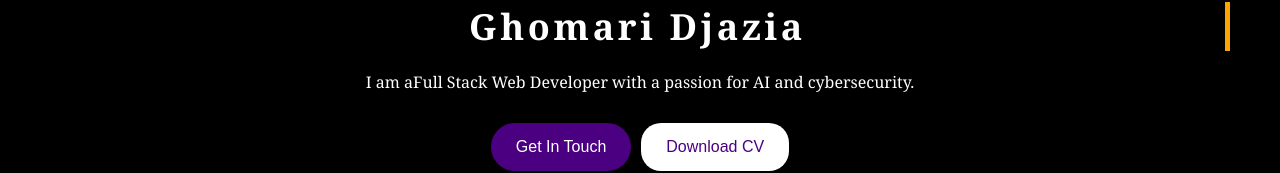
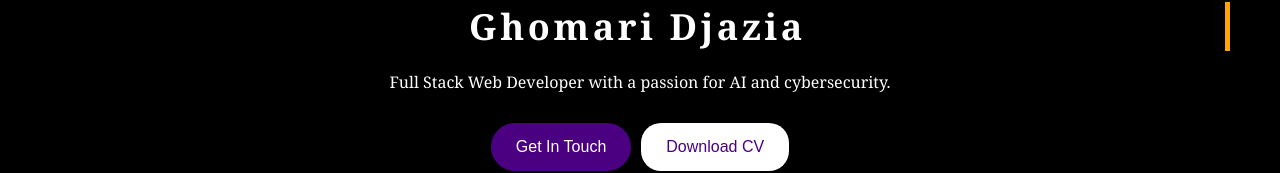
Before and after one commit to DjazzGh/ReactPortfolio, a React (Create React App) app: page / in a window 1280 px wide. Shown: the part 328-501 px from the top of the page. Built offline with nearby package versions, Linux system fonts and the light colour scheme; the HTML template or start-up script is replaced by a standard one; a web font is replaced by a local one.

Commit message:
Update README with portfolio info and Hero.js with intro

```diff
--- a/src/Hero.js
+++ b/src/Hero.js
@@ -16,7 +16,7 @@ function Hero() {
         </div>
         <h1 className="typewriter">Ghomari Djazia</h1>
         <p>
-       I am aFull Stack Web Developer with a passion for AI and cybersecurity.
+       Full Stack Web Developer with a passion for AI and cybersecurity.
         </p>
         <div className="button-container">
           <button className="btn-primary" onClick={() => handleScroll('contact')}>Get In Touch</button>
```
Also changed, not shown: 1 other file (tests, documents, lock files or other folders).
